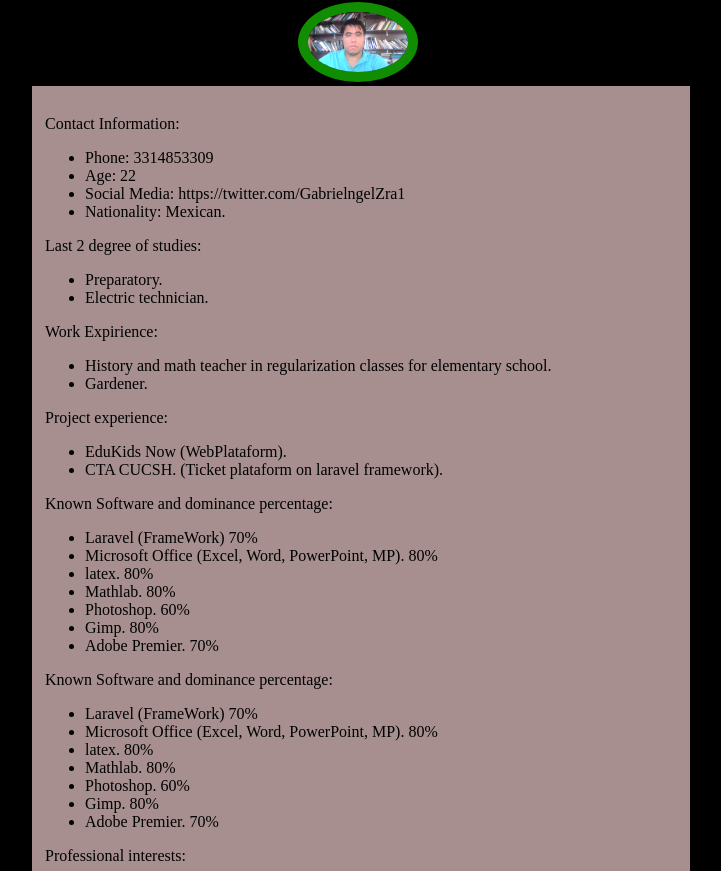
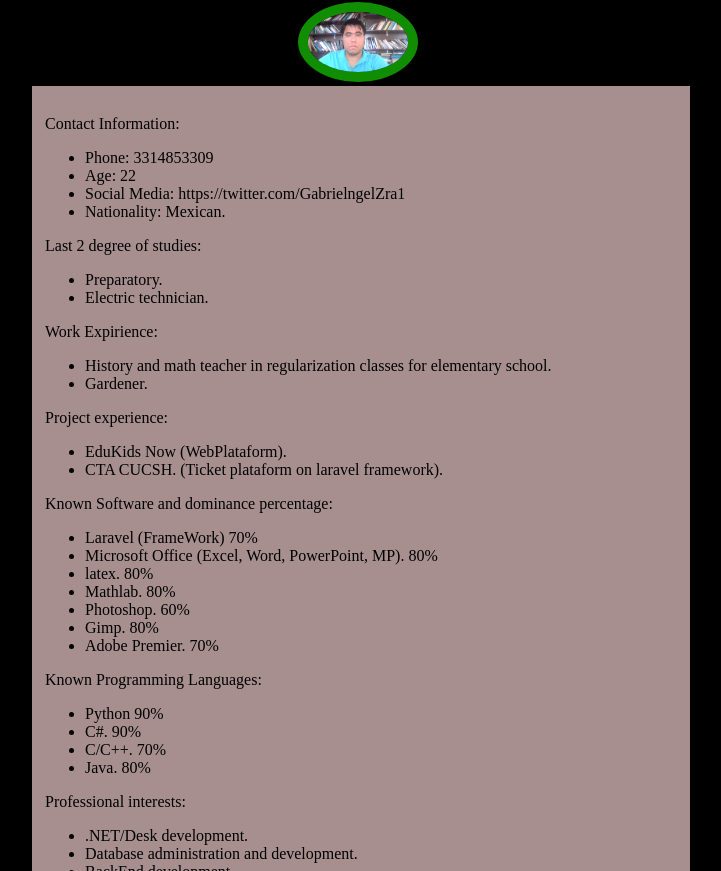
Before and after one commit to GabrielZarate/T01_PPI, a plain HTML site: page index.html in a window 1280 px wide. Shown: the part 81-952 px from the top of the page, without its empty margins (279-1000 px from the left). Drawn offline with Linux system fonts and the light colour scheme.

Commit message:
Update index.html

```diff
--- a/index.html
+++ b/index.html
@@ -125,15 +125,12 @@
               <li>Adobe Premier. 70%</li>
             </ul>
 
-            <p>Known Software and dominance percentage:</p>
+            <p>Known Programming Languages:</p>
             <ul>
-              <li>Laravel (FrameWork) 70%</li>
-              <li>Microsoft Office (Excel, Word, PowerPoint, MP). 80%</li>
-              <li>latex. 80%</li>
-              <li>Mathlab. 80%</li>
-              <li>Photoshop. 60%</li>
-              <li>Gimp. 80%</li>
-              <li>Adobe Premier. 70%</li>
+              <li>Python 90%</li>
+              <li>C#. 90%</li>
+              <li>C/C++. 70%</li>
+              <li>Java. 80%</li>
             </ul>
 
             <p>Professional interests:</p>
```
